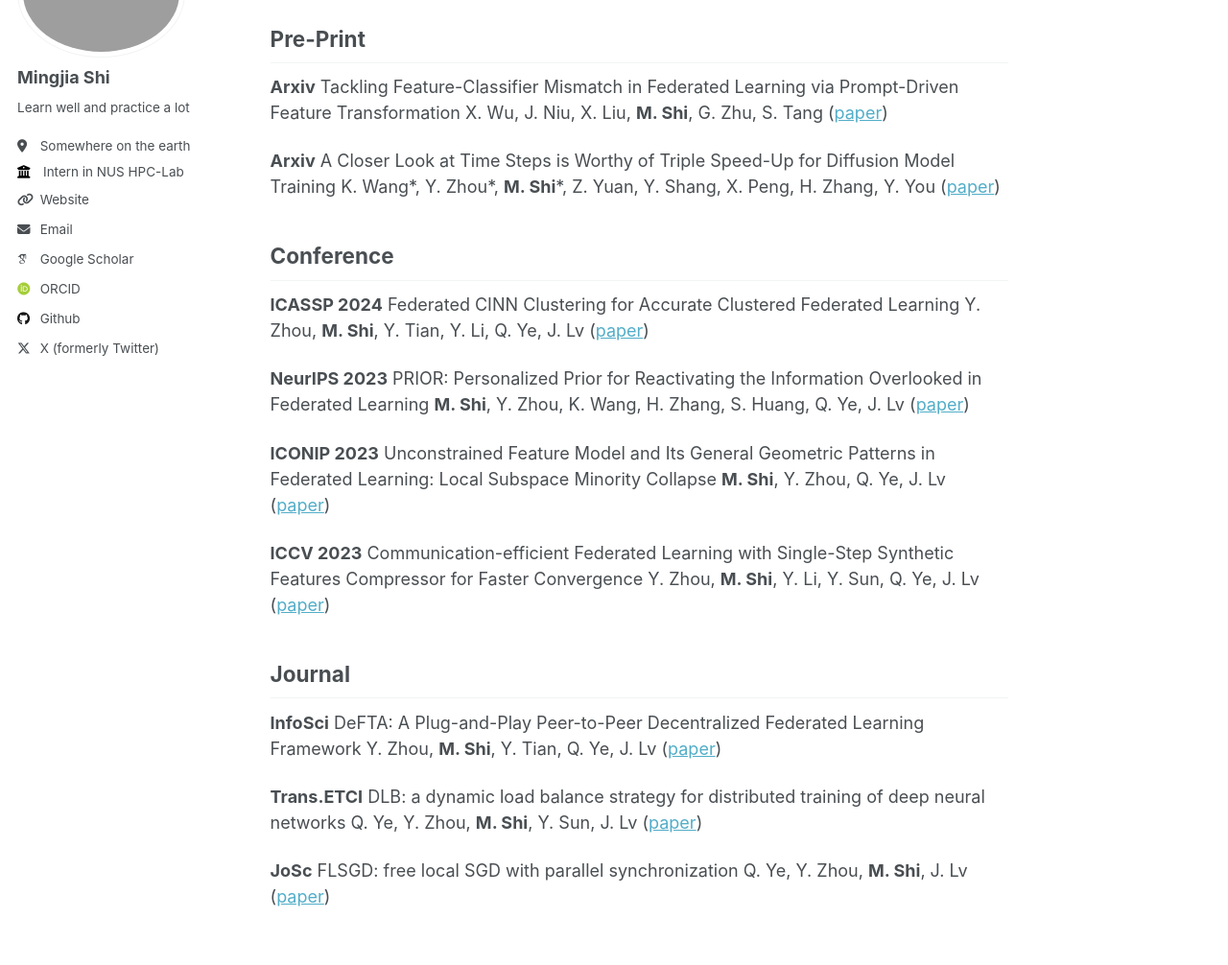
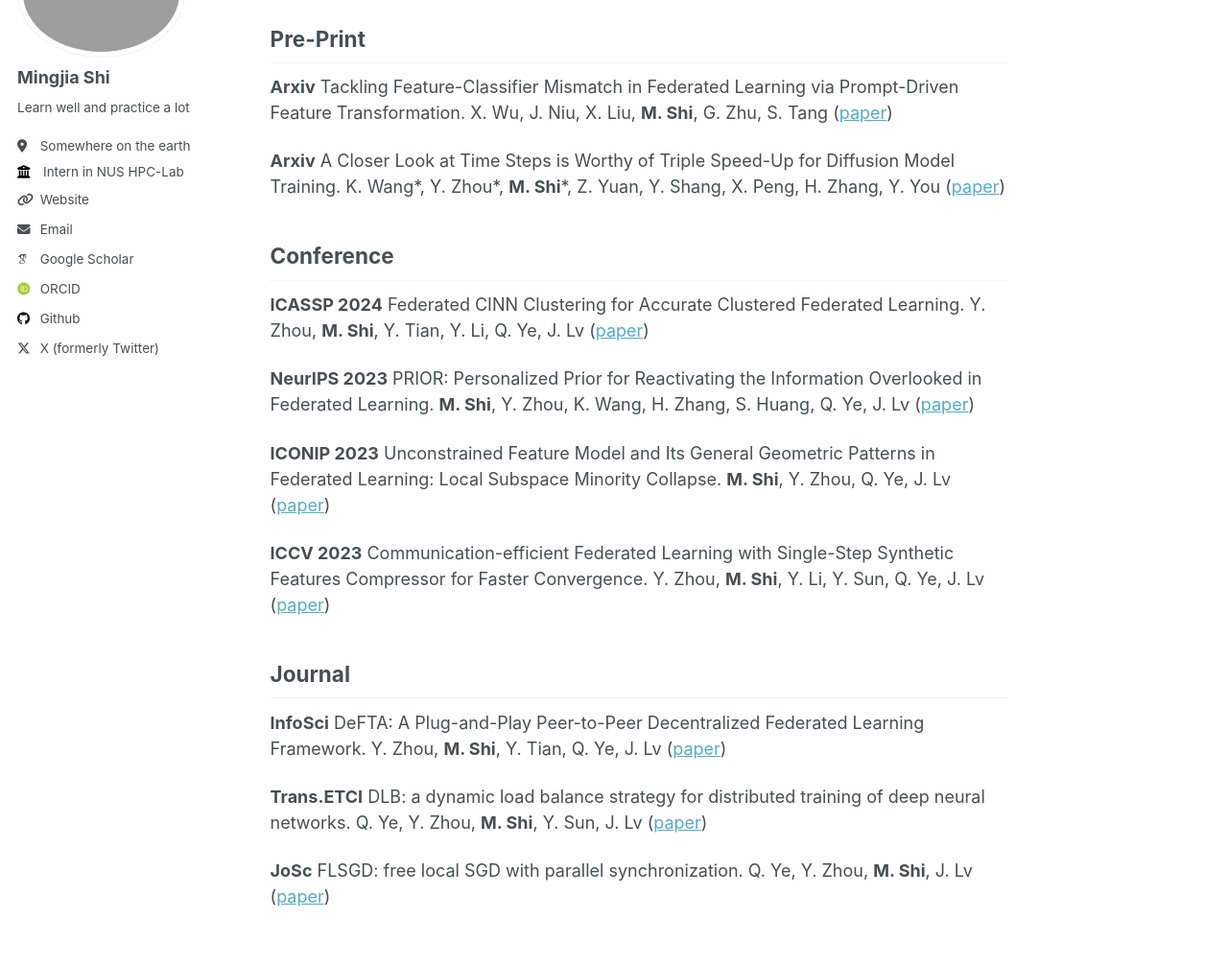
Before and after one commit to BDeMo/homepage, a Jekyll site: the page built from _pages/about.md, in a window 1280 px wide and 1400 px high, scrolled down 1183 px. Shown: the part 180-1186 px from the top of the window at 96% size. Built offline with Jekyll 4.4.1, drawn with Linux system fonts in a browser that asks for light colours; some web fonts are replaced.

Commit message:
update pub

```diff
--- a/_pages/about.md
+++ b/_pages/about.md
@@ -42,29 +42,29 @@ Latest Works (Selected)
 
 Pre-Print
 ------
-**Arxiv** Tackling Feature-Classifier Mismatch in Federated Learning via Prompt-Driven Feature Transformation
+**Arxiv** Tackling Feature-Classifier Mismatch in Federated Learning via Prompt-Driven Feature Transformation.
 X. Wu, J. Niu, X. Liu, **M. Shi**, G. Zhu, S. Tang
 ([paper](https://arxiv.org/abs/2407.16139))
 
-**Arxiv** A Closer Look at Time Steps is Worthy of Triple Speed-Up for Diffusion Model Training
+**Arxiv** A Closer Look at Time Steps is Worthy of Triple Speed-Up for Diffusion Model Training.
 K. Wang\*, Y. Zhou\*, **M. Shi**\*, Z. Yuan, Y. Shang, X. Peng, H. Zhang, Y. You
 ([paper](https://arxiv.org/abs/2405.17403))
 
 Conference
 ------
-**ICASSP 2024** Federated CINN Clustering for Accurate Clustered Federated Learning
+**ICASSP 2024** Federated CINN Clustering for Accurate Clustered Federated Learning.
 Y. Zhou, **M. Shi**, Y. Tian, Y. Li, Q. Ye, J. Lv
 ([paper](https://ieeexplore.ieee.org/abstract/document/10447282/))
 
-**NeurIPS 2023** PRIOR: Personalized Prior for Reactivating the Information Overlooked in Federated Learning
+**NeurIPS 2023** PRIOR: Personalized Prior for Reactivating the Information Overlooked in Federated Learning.
 **M. Shi**, Y. Zhou, K. Wang, H. Zhang, S. Huang, Q. Ye, J. Lv
 ([paper](https://proceedings.neurips.cc/paper_files/paper/2023/hash/5a3674849d6d6d23ac088b9a2552f323-Abstract-Conference.html))
 
-**ICONIP 2023** Unconstrained Feature Model and Its General Geometric Patterns in Federated Learning: Local Subspace Minority Collapse
+**ICONIP 2023** Unconstrained Feature Model and Its General Geometric Patterns in Federated Learning: Local Subspace Minority Collapse.
 **M. Shi**, Y. Zhou, Q. Ye, J. Lv
 ([paper](https://link.springer.com/chapter/10.1007/978-981-99-8132-8_34))
 
-**ICCV 2023** Communication-efficient Federated Learning with Single-Step Synthetic Features Compressor for Faster Convergence
+**ICCV 2023** Communication-efficient Federated Learning with Single-Step Synthetic Features Compressor for Faster Convergence.
 Y. Zhou, **M. Shi**, Y. Li, Y. Sun, Q. Ye, J. Lv
 ([paper](https://openaccess.thecvf.com/content/ICCV2023/html/Zhou_Communication-efficient_Federated_Learning_with_Single-Step_Synthetic_Features_Compressor_for_Faster_ICCV_2023_paper.html))
 
@@ -72,14 +72,14 @@ Y. Zhou, **M. Shi**, Y. Li, Y. Sun, Q. Ye, J. Lv
 
 Journal
 ------
-**InfoSci** DeFTA: A Plug-and-Play Peer-to-Peer Decentralized Federated Learning Framework
+**InfoSci** DeFTA: A Plug-and-Play Peer-to-Peer Decentralized Federated Learning Framework.
 Y. Zhou, **M. Shi**, Y. Tian, Q. Ye, J. Lv
 ([paper](https://www.sciencedirect.com/science/article/pii/S002002552400495X))
 
-**Trans.ETCI** DLB: a dynamic load balance strategy for distributed training of deep neural networks
+**Trans.ETCI** DLB: a dynamic load balance strategy for distributed training of deep neural networks.
 Q. Ye, Y. Zhou, **M. Shi**, Y. Sun, J. Lv
 ([paper](https://ieeexplore.ieee.org/abstract/document/9960865/))
 
-**JoSc** FLSGD: free local SGD with parallel synchronization
+**JoSc** FLSGD: free local SGD with parallel synchronization.
 Q. Ye, Y. Zhou, **M. Shi**, J. Lv
 ([paper](https://link.springer.com/article/10.1007/s11227-021-04267-5))
```
